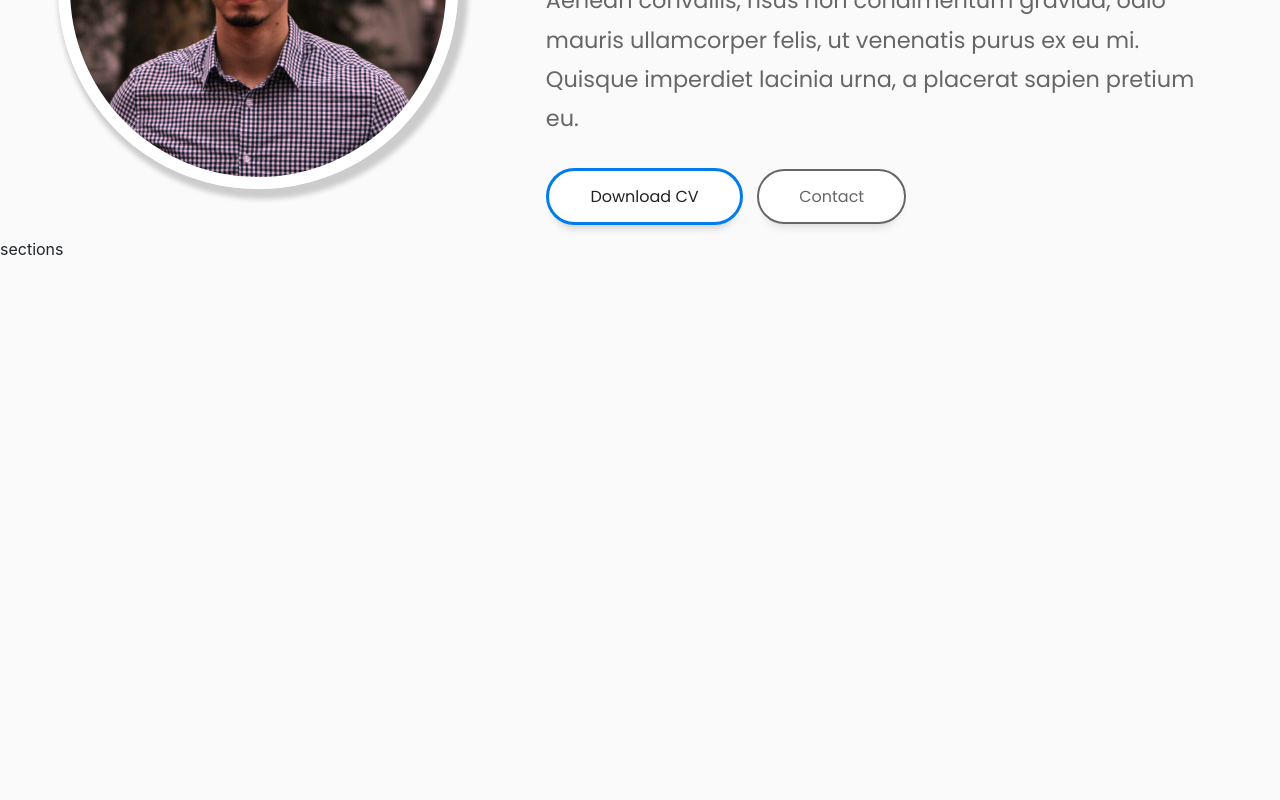
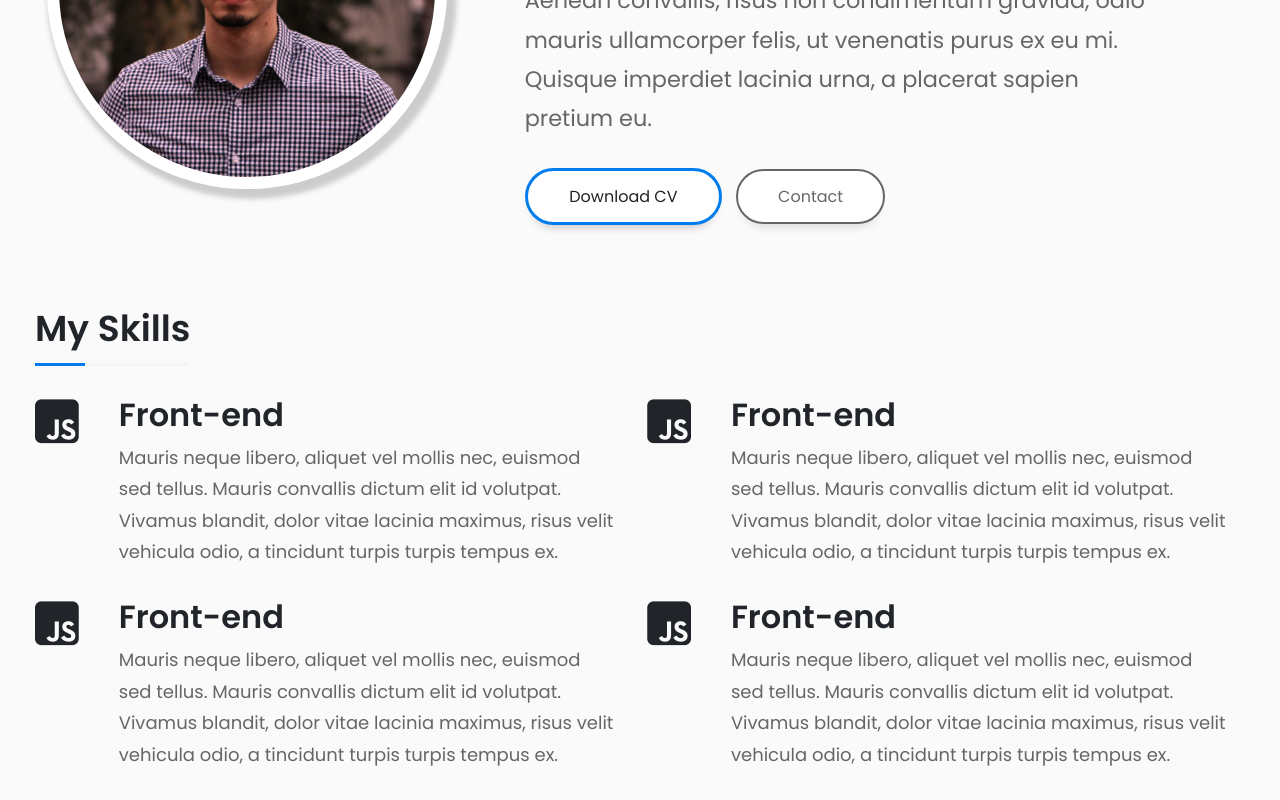
Before and after one commit to Emad-Khatrush/Emad-personal-website, a React (Create React App) app: page / in a window 1280 px wide. Shown: the part 331-1131 px from the top of the page. Before the commit the page ends 920 px from the top, so only its background shows below. Built offline with nearby package versions, Linux system fonts and the light colour scheme.

Commit message:
added skill section

```diff
--- a/public/index.html
+++ b/public/index.html
@@ -10,10 +10,12 @@
     />
     <!-- bootstrap 4.5 -->
     <link rel="stylesheet" href="https://stackpath.bootstrapcdn.com/bootstrap/4.5.2/css/bootstrap.min.css" integrity="sha384-JcKb8q3iqJ61gNV9KGb8thSsNjpSL0n8PARn9HuZOnIxN0hoP+VmmDGMN5t9UJ0Z" crossorigin="anonymous">
-    <!-- font famaily -->
+    <!-- Google fonts -->
     <link href="https://fonts.googleapis.com/css2?family=Open+Sans+Condensed:ital,wght@1,300&family=Roboto:wght@700&display=swap" rel="stylesheet">
     <link href="https://fonts.googleapis.com/css2?family=Poppins:wght@300;600&display=swap" rel="stylesheet">
     <link href="https://fonts.googleapis.com/css2?family=Poppins&display=swap" rel="stylesheet">
+    <!-- Awesome icon -->
+    <script src="https://kit.fontawesome.com/4163cc19b6.js" crossorigin="anonymous"></script>
     <title>Emad Khatrush</title>
   </head>
   <body>
--- a/src/components/Jumbotron/Jumbotron.module.css
+++ b/src/components/Jumbotron/Jumbotron.module.css
@@ -1,9 +1,5 @@
 .Jumbotron{
   margin-top: 120px;
   text-align: center;
+  padding-bottom: 70px;
 }
-@media (min-width: 776px) and (min-height: 625px) {
-  .Jumbotron{
-
-  }
-}
--- /dev/null
+++ b/src/components/Skills/Skills.js
@@ -0,0 +1,79 @@
+import React from 'react';
+import classes from './Skills.module.css';
+
+const skills = () => {
+  return(
+    <section className={classes.Skills}>
+      <div className="row">
+        <div className="col-sm-12 ">
+          <div className={classes.Title}>
+            <h2> My Skills </h2>
+          </div>
+        </div>
+      </div>
+
+      <div className="row">
+        <div className="col-md-6 col-lg-6">
+          <div className={classes.TextBox}>
+            <i className="fab fa-js-square"></i>
+            <div className={classes.Text}>
+              <h4> Front-end </h4>
+              <p>
+                Mauris neque libero, aliquet vel mollis nec, euismod sed tellus.
+                Mauris convallis dictum elit id volutpat. Vivamus blandit, dolor
+                vitae lacinia maximus, risus velit vehicula odio, a tincidunt turpis
+                turpis tempus ex.
+              </p>
+            </div>
+          </div>
+        </div>
+
+          <div className="col-md-6 col-lg-6">
+            <div className={classes.TextBox}>
+              <i className="fab fa-js-square"></i>
+              <div className={classes.Text}>
+                <h4> Front-end </h4>
+                <p>
+                  Mauris neque libero, aliquet vel mollis nec, euismod sed tellus.
+                  Mauris convallis dictum elit id volutpat. Vivamus blandit, dolor
+                  vitae lacinia maximus, risus velit vehicula odio, a tincidunt turpis
+                  turpis tempus ex.
+                </p>
+              </div>
+            </div>
+          </div>
+
+          <div className="col-md-6 col-lg-6">
+            <div className={classes.TextBox}>
+              <i className="fab fa-js-square"></i>
+              <div className={classes.Text}>
+                <h4> Front-end </h4>
+                <p>
+                  Mauris neque libero, aliquet vel mollis nec, euismod sed tellus.
+                  Mauris convallis dictum elit id volutpat. Vivamus blandit, dolor
+                  vitae lacinia maximus, risus velit vehicula odio, a tincidunt turpis
+                  turpis tempus ex.
+                </p>
+              </div>
+            </div>
+          </div>
+
+          <div className="col-md-6 col-lg-6">
+            <div className={classes.TextBox}>
+              <i className="fab fa-js-square"></i>
+              <div className={classes.Text}>
+                <h4> Front-end </h4>
+                <p>
+                  Mauris neque libero, aliquet vel mollis nec, euismod sed tellus.
+                  Mauris convallis dictum elit id volutpat. Vivamus blandit, dolor
+                  vitae lacinia maximus, risus velit vehicula odio, a tincidunt turpis
+                  turpis tempus ex.
+                </p>
+              </div>
+            </div>
+          </div>
+        </div>
+    </section>
+  )
+}
+export default skills;
--- /dev/null
+++ b/src/components/Skills/Skills.module.css
@@ -0,0 +1,58 @@
+.Skills{
+  padding-left: 35px;
+}
+.Skills i{
+  font-size: 50px;
+}
+.Skills h2{
+  font-size: 36px;
+  font-family: 'Poppins', sans-serif;
+  font-weight: 800;
+}
+.Skills h2::after{
+  display: block;
+  position: absolute;
+  content: '';
+  width: 50px;
+  background-color: #007ced;
+  height: 3px;
+  bottom: 0;
+}
+.Skills h2::before{
+  display: block;
+  position: absolute;
+  content: '';
+  width: 100%;
+  background-color: #f4f4f4;
+  height: 3px;
+  bottom: 0;
+}
+.Skills h4{
+  font-size: 32px;
+  font-weight: 600;
+  font-family: 'Poppins', sans-serif;
+}
+.Title{
+  display: inline-block;
+  position: relative;
+  font-size: 21px;
+  margin: 0 0 30px;
+  z-index: 1;
+  padding-bottom: 7px;
+}
+.TextBox{
+    display: flex;
+}
+.Text{
+  display: inline-block;
+  width: 100%;
+  padding-left: 40px;
+}
+.Skills p{
+  font-family: 'Poppins', sans-serif;
+  color: #666;
+  font-size: 18px;
+  line-height: 1.75em;
+  font-weight: 400;
+  margin-bottom: 30px;
+}
--- a/src/contianers/Home/Home.js
+++ b/src/contianers/Home/Home.js
@@ -2,6 +2,7 @@ import React, { Component } from 'react';
 
 import Toolbar from '../../components/Navbar/Toolbar/Toolbar';
 import Jumbotron from '../../components/Jumbotron/Jumbotron';
+import Skills from '../../components/Skills/Skills';
 
 class Home extends Component{
 
@@ -10,7 +11,7 @@ class Home extends Component{
       <div className="contianer">
         <Toolbar />
         <Jumbotron />
-        <p> sections </p>
+        <Skills />
       </div>
     )
   }
--- a/src/index.css
+++ b/src/index.css
@@ -1,6 +1,6 @@
 html, body{
   height: 100%;
-  width: 100%;
+  width: 98%;
   margin: 0px;
   padding: 0px;
 }
```
